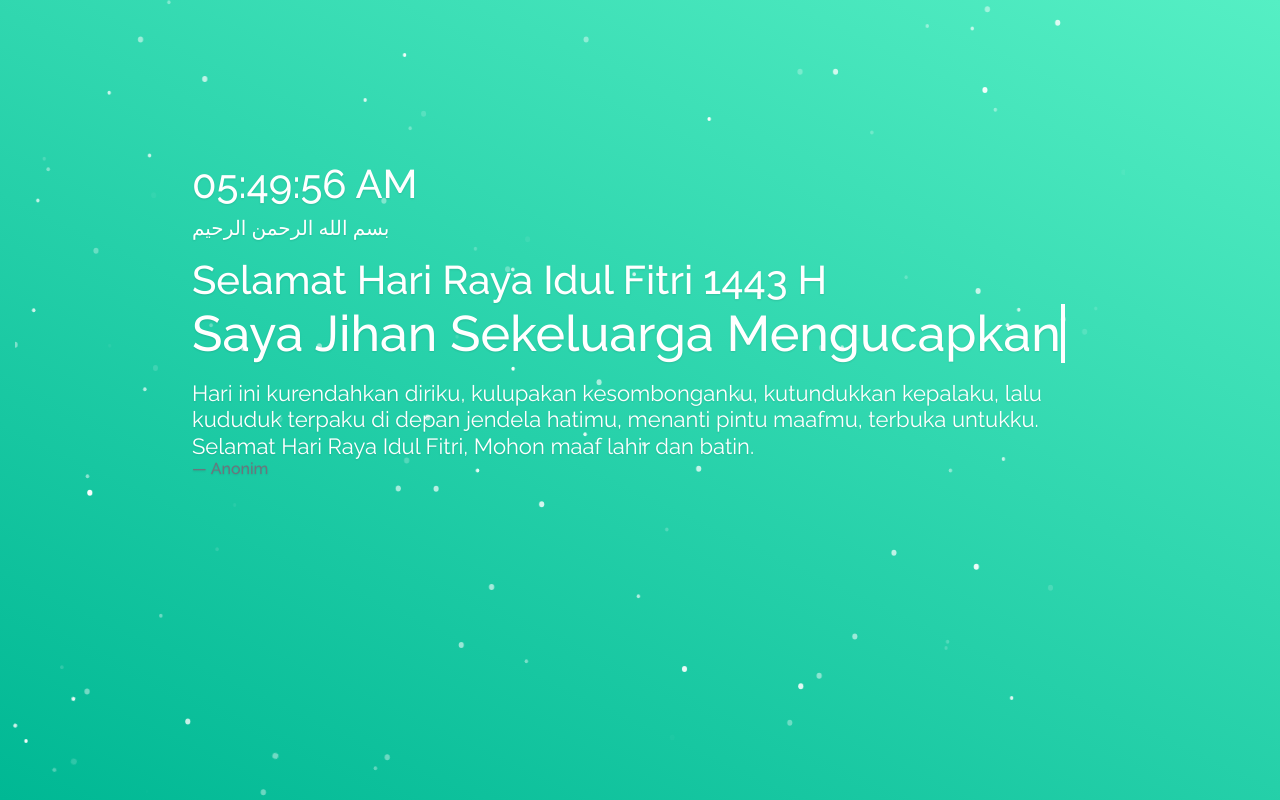
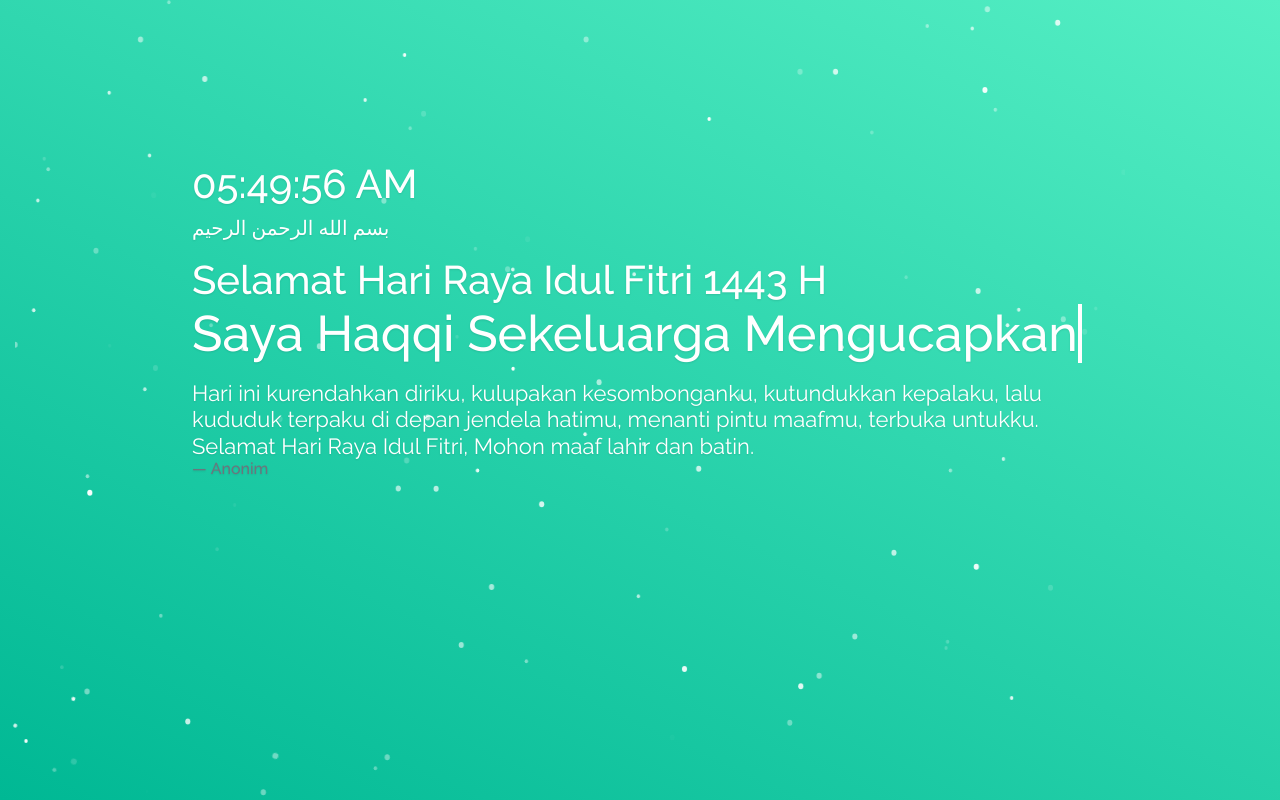
Before and after one commit to haqqii/Ucapan-Idul-Fitri, a plain HTML site: page index.html in a window 1280 px wide. Drawn offline with nearby package versions, Linux system fonts and the light colour scheme.

Commit message:
Update index.html

```diff
--- a/index.html
+++ b/index.html
@@ -28,7 +28,7 @@
       </p>
       <div class="intro">Selamat Hari Raya Idul Fitri 1443 H</div>
       <a class="typewrite" data-period="2000"
-        data-type='[ "Saya Jihan Sekeluarga Mengucapkan", "Minal Aidin Wal Faidzin", "Mohon Maaf Lahir dan Batin"]'>
+        data-type='[ "Saya Haqqi Sekeluarga Mengucapkan", "Minal Aidin Wal Faidzin", "Mohon Maaf Lahir dan Batin"]'>
         <span class="wrap"></span>
       </a>
       <blockquote class="blockquote mt-3">
```
